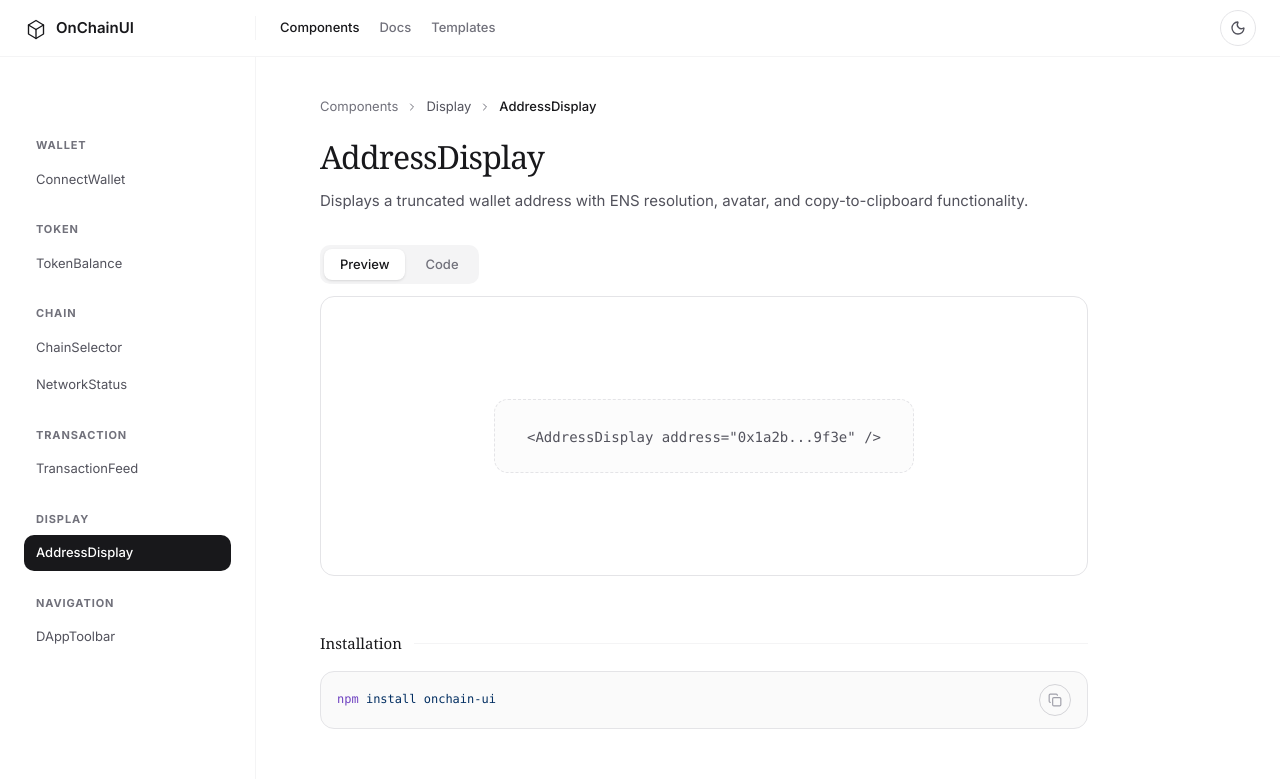
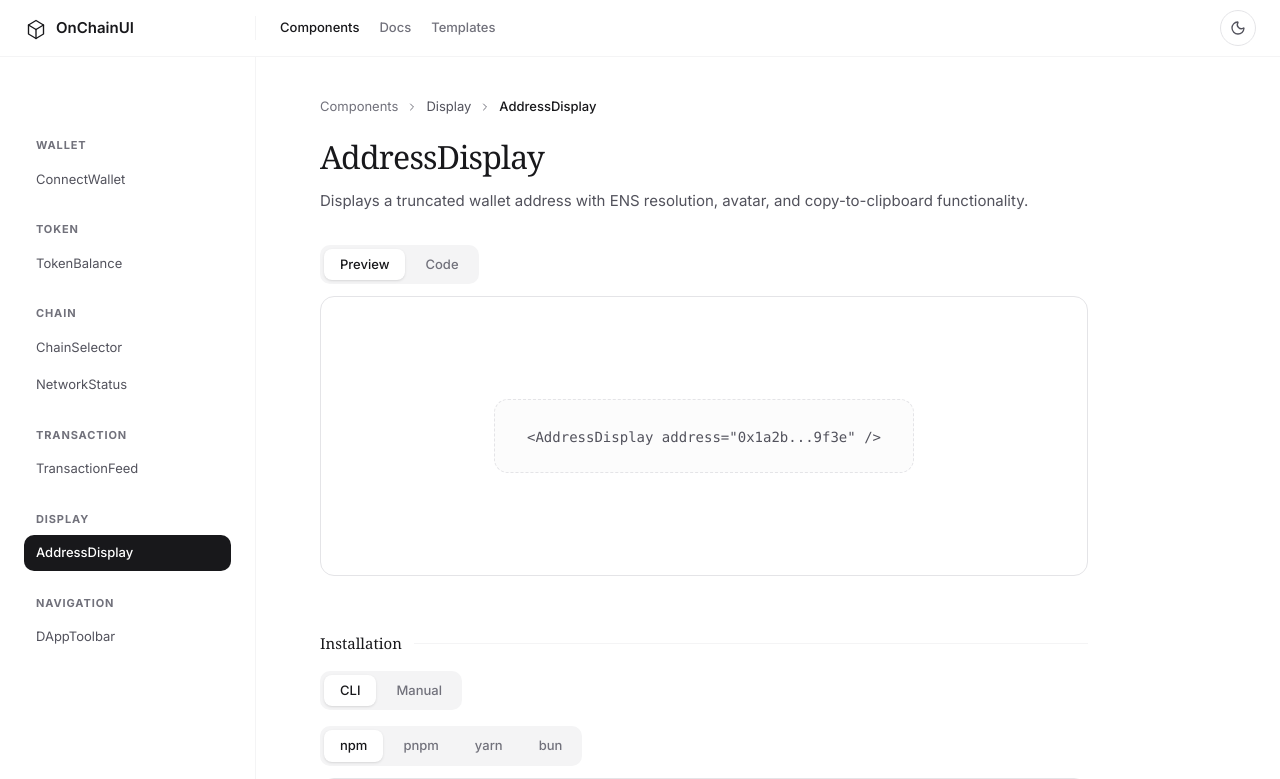
Before and after one commit to Quantapar/OnChainUI, a React (Vite) app in the folder frontend/: page /components/address-display in a window 1280 px wide. Shown: the top 779 px of the page. Built offline with nearby package versions, Linux system fonts and the light colour scheme.

Commit message:
feat: add source code display and installation section to components page

```diff
--- a/frontend/src/data/components.ts
+++ b/frontend/src/data/components.ts
@@ -5,6 +5,7 @@ export interface ComponentMeta {
   category: string;
   props: PropMeta[];
   code: string;
+  source: string;
   usage: string;
 }
 
@@ -50,6 +51,18 @@ export function App() {
     />
   )
 }`,
+    source: `import { ConnectWallet } from 'onchain-ui'
+
+export function App() {
+  return (
+    <ConnectWallet
+      providers={['metamask', 'walletconnect', 'coinbase']}
+      theme="light"
+      size="md"
+      onConnect={(address) => console.log('Connected:', address)}
+    />
+  )
+}`,
     usage: `<ConnectWallet />`,
   },
   {
@@ -66,6 +79,18 @@ export function App() {
       { name: "truncate", type: "number", default: "4", description: "Characters to show at start/end" },
     ],
     code: `import { AddressDisplay } from 'onchain-ui'
+
+export function App() {
+  return (
+    <AddressDisplay
+      address="0x1a2b3c4d5e6f7890abcdef1234567890abcd9f3e"
+      ens
+      avatar
+      copyable
+    />
+  )
+}`,
+    source: `import { AddressDisplay } from 'onchain-ui'
 
 export function App() {
   return (
@@ -103,6 +128,18 @@ export function App() {
     />
   )
 }`,
+    source: `import { TokenBalance } from 'onchain-ui'
+
+export function App() {
+  return (
+    <TokenBalance
+      token="ETH"
+      address="0x1a2b...9f3e"
+      showUsd
+      refreshInterval={15000}
+    />
+  )
+}`,
     usage: `<TokenBalance token="ETH" address="0x..." />`,
   },
   {
@@ -118,6 +155,17 @@ export function App() {
       { name: "compact", type: "boolean", default: "false", description: "Show icon-only compact mode" },
     ],
     code: `import { ChainSelector } from 'onchain-ui'
+
+export function App() {
+  return (
+    <ChainSelector
+      chains={[ethereum, polygon, base, arbitrum]}
+      value={1}
+      onChange={(chainId) => switchChain(chainId)}
+    />
+  )
+}`,
+    source: `import { ChainSelector } from 'onchain-ui'
 
 export function App() {
   return (
@@ -154,6 +202,18 @@ export function App() {
     />
   )
 }`,
+    source: `import { TransactionFeed } from 'onchain-ui'
+
+export function App() {
+  return (
+    <TransactionFeed
+      address="0x1a2b...9f3e"
+      limit={20}
+      filter="all"
+      onSelect={(tx) => openExplorer(tx.hash)}
+    />
+  )
+}`,
     usage: `<TransactionFeed address="0x..." />`,
   },
   {
@@ -179,6 +239,17 @@ export function App() {
     />
   )
 }`,
+    source: `import { NetworkStatus } from 'onchain-ui'
+
+export function App() {
+  return (
+    <NetworkStatus
+      chainId={1}
+      showGas
+      showBlock
+    />
+  )
+}`,
     usage: `<NetworkStatus chainId={1} />`,
   },
   {
@@ -192,27 +263,31 @@ export function App() {
       { name: "activeId", type: "string", default: "—", description: "ID of the currently active item (shows dot indicator)" },
       { name: "separator", type: "number", default: "—", description: "Index after which to insert a vertical separator" },
     ],
-    code: `import React, { useState } from "react"
+    code: `import { useState } from "react"
+import { DAppToolbar } from "@/components/dapp-toolbar"
+import { Wallet, ArrowLeftRight, Send, Globe, FileSearch } from "lucide-react"
+
+export default function DAppToolbarDemo() {
+  const [active, setActive] = useState("wallet")
+
+  const items = [
+    { id: "wallet", label: "Wallet", icon: <Wallet size={18} />, onClick: () => setActive("wallet") },
+    { id: "swap", label: "Swap", icon: <ArrowLeftRight size={18} />, onClick: () => setActive("swap") },
+    { id: "send", label: "Send", icon: <Send size={18} />, onClick: () => setActive("send") },
+    { id: "bridge", label: "Bridge", icon: <Globe size={18} />, onClick: () => setActive("bridge") },
+    { id: "explorer", label: "Explorer", icon: <FileSearch size={18} />, onClick: () => setActive("explorer") },
+  ]
+
+  return <DAppToolbar items={items} activeId={active} separator={2} />
+}`,
+    source: `import React, { useState } from "react"
 import { motion, AnimatePresence } from "framer-motion"
 
-interface ToolbarItem {
-  id: string
-  label: string
-  icon: React.ReactNode
-  onClick?: (e: React.MouseEvent) => void
-}
-
-interface DAppToolbarProps {
-  items: ToolbarItem[]
-  activeId?: string
-  separator?: number
-}
-
-export function DAppToolbar({ items, activeId, separator }: DAppToolbarProps) {
-  const [hoveredId, setHoveredId] = useState<string | null>(null)
+export const DAppToolbar = ({ items = [], activeId, separator, onSelect }) => {
+  const [hoveredId, setHoveredId] = useState(null)
   const [direction, setDirection] = useState(0)
 
-  const handleHover = (id: string | null) => {
+  const handleHover = (id) => {
     if (hoveredId !== null && id !== null) {
       const prevIndex = items.findIndex((item) => item.id === hoveredId)
       const nextIndex = items.findIndex((item) => item.id === id)
@@ -229,11 +304,9 @@ export function DAppToolbar({ items, activeId, separator }: DAppToolbarProps) {
   const PADDING = 16
   const SEPARATOR_WIDTH = 13
 
-  const getItemX = (index: number) => {
+  const getItemX = (index) => {
     let x = PADDING + index * (ITEM_SIZE + GAP)
-    if (separator !== undefined && index > separator) {
-      x += SEPARATOR_WIDTH
-    }
+    if (separator !== undefined && index > separator) x += SEPARATOR_WIDTH
     return x
   }
 
@@ -242,16 +315,13 @@ export function DAppToolbar({ items, activeId, separator }: DAppToolbarProps) {
 
   return (
     <div
-      className="relative flex items-center gap-2 rounded-full border
-        border-zinc-200 bg-white px-4 py-2 shadow-sm
-        dark:border-zinc-800 dark:bg-[#09090B]"
+      className="relative flex items-center gap-2 rounded-full border border-zinc-200 bg-white px-4 py-2 shadow-sm dark:border-zinc-800 dark:bg-[#09090B]"
       onMouseLeave={() => setHoveredId(null)}
     >
       <AnimatePresence>
         {hoveredId && (
           <motion.div
-            className="absolute top-1/2 left-0 -translate-y-1/2
-              rounded-xl bg-zinc-100 dark:bg-zinc-800"
+            className="absolute top-1/2 left-0 -translate-y-1/2 rounded-xl bg-zinc-100 dark:bg-zinc-800"
             style={{ width: ITEM_SIZE, height: ITEM_SIZE }}
             initial={{ opacity: 0, x: bgX, scale: 0.95 }}
             animate={{ opacity: 1, x: bgX, scale: 1 }}
@@ -267,23 +337,19 @@ export function DAppToolbar({ items, activeId, separator }: DAppToolbarProps) {
             <div className="mx-0.5 h-5 w-px bg-zinc-200 dark:bg-zinc-800" />
           )}
           <button
-            onClick={item.onClick}
+            onClick={() => onSelect?.(item.id)}
             onMouseEnter={() => handleHover(item.id)}
-            className={\`relative flex h-11 w-11 cursor-pointer items-center
-              justify-center rounded-xl transition-colors duration-200
-              active:scale-[0.95] \${
-                activeId === item.id
-                  ? "text-zinc-900 dark:text-white"
-                  : "text-zinc-400 hover:text-zinc-700
-                     dark:text-zinc-500 dark:hover:text-white"
-              }\`}
+            className={\`relative flex h-11 w-11 cursor-pointer items-center justify-center rounded-xl transition-colors duration-200 active:scale-[0.95] \${
+              activeId === item.id
+                ? "text-zinc-900 dark:text-white"
+                : "text-zinc-400 hover:text-zinc-700 dark:text-zinc-500 dark:hover:text-white"
+            }\`}
           >
             <span className="relative z-10">{item.icon}</span>
             {activeId === item.id && (
               <motion.div
                 layoutId="toolbar-active-dot"
-                className="absolute -bottom-0.5 h-1 w-1
-                  rounded-full bg-zinc-900 dark:bg-white"
+                className="absolute -bottom-0.5 h-1 w-1 rounded-full bg-zinc-900 dark:bg-white"
                 transition={{ type: "spring", stiffness: 400, damping: 30 }}
               />
             )}
@@ -294,30 +360,17 @@ export function DAppToolbar({ items, activeId, separator }: DAppToolbarProps) {
       <AnimatePresence>
         {hoveredItem && (
           <motion.div
-            key="toolbar-tooltip"
-            className="pointer-events-none absolute -top-10 left-0 z-50
-              whitespace-nowrap rounded-lg border border-zinc-200
-              bg-white px-2.5 py-1 shadow-sm
-              dark:border-zinc-800 dark:bg-[#09090B]"
-            initial={{
-              opacity: 0, y: 6, scale: 0.95,
-              x: tooltipX, translateX: "-50%",
-            }}
-            animate={{
-              opacity: 1, y: 0, scale: 1,
-              x: tooltipX, translateX: "-50%",
-            }}
-            exit={{
-              opacity: 0, y: 6, scale: 0.95,
-              transition: { duration: 0.12 },
-            }}
+            key="tooltip"
+            className="pointer-events-none absolute -top-10 left-0 z-50 whitespace-nowrap rounded-lg border border-zinc-200 bg-white px-2.5 py-1 shadow-sm dark:border-zinc-800 dark:bg-[#09090B]"
+            initial={{ opacity: 0, y: 6, scale: 0.95, x: tooltipX, translateX: "-50%" }}
+            animate={{ opacity: 1, y: 0, scale: 1, x: tooltipX, translateX: "-50%" }}
+            exit={{ opacity: 0, y: 6, scale: 0.95, transition: { duration: 0.12 } }}
             transition={{ type: "spring", stiffness: 300, damping: 25 }}
           >
             <AnimatePresence mode="popLayout" initial={false} custom={direction}>
               <motion.span
                 key={hoveredItem.id}
-                className="block text-[11px] font-medium
-                  text-zinc-900 dark:text-white"
+                className="block text-[11px] font-medium text-zinc-900 dark:text-white"
                 custom={direction}
                 initial={{ opacity: 0, y: direction * 8 }}
                 animate={{ opacity: 1, y: 0 }}
@@ -333,16 +386,6 @@ export function DAppToolbar({ items, activeId, separator }: DAppToolbarProps) {
     </div>
   )
 }`,
-    usage: `import { Wallet, ArrowLeftRight, Send, Globe, FileSearch } from 'lucide-react'
-
-const items = [
-  { id: 'wallet', label: 'Wallet', icon: <Wallet size={18} /> },
-  { id: 'swap', label: 'Swap', icon: <ArrowLeftRight size={18} /> },
-  { id: 'send', label: 'Send', icon: <Send size={18} /> },
-  { id: 'bridge', label: 'Bridge', icon: <Globe size={18} /> },
-  { id: 'explorer', label: 'Explorer', icon: <FileSearch size={18} /> },
-]
-
-<DAppToolbar items={items} activeId="wallet" separator={2} />`,
+    usage: `<DAppToolbar items={items} activeId="wallet" separator={2} />`,
   },
 ];
--- a/frontend/src/pages/ComponentsPage.tsx
+++ b/frontend/src/pages/ComponentsPage.tsx
@@ -153,9 +153,9 @@ function PropsTable({ component }: { component: ComponentMeta }) {
               className={`transition-colors hover:bg-zinc-50/50 dark:hover:bg-zinc-900/40 ${i < component.props.length - 1 ? "border-b border-zinc-100 dark:border-[#1e1e22]" : ""}`}
             >
               <td className="whitespace-nowrap px-5 py-3">
-                <code className="rounded-md bg-zinc-100 px-1.5 py-0.5 font-mono text-xs font-medium text-zinc-800 dark:bg-zinc-800 dark:text-zinc-200">
+                <span className="font-mono text-xs font-medium text-zinc-800 dark:text-zinc-200">
                   {prop.name}
-                </code>
+                </span>
               </td>
               <td className="whitespace-nowrap px-5 py-3 font-mono text-xs text-zinc-500 dark:text-zinc-400">
                 {prop.type}
@@ -300,6 +300,84 @@ const LIVE_PREVIEWS: Record<string, React.ReactNode> = {
   "dapp-toolbar": <DAppToolbarLivePreview />,
 };
 
+const INSTALL_COMMANDS = [
+  { id: "npm", command: (name: string) => `npx onchain-ui add ${name}` },
+  { id: "pnpm", command: (name: string) => `pnpm dlx onchain-ui add ${name}` },
+  { id: "yarn", command: (name: string) => `npx onchain-ui add ${name}` },
+  { id: "bun", command: (name: string) => `bunx onchain-ui add ${name}` },
+] as const;
+
+function InstallationSection({ component }: { component: ComponentMeta }) {
+  const [mode, setMode] = useState<"cli" | "manual">("cli");
+  const [pm, setPm] = useState<string>("npm");
+
+  const activeCommand = INSTALL_COMMANDS.find((c) => c.id === pm) ?? INSTALL_COMMANDS[0];
+
+  return (
+    <div className="mt-14">
+      <SectionHeading>Installation</SectionHeading>
+
+      <div className="mt-4 inline-flex items-center gap-1 rounded-lg bg-zinc-100 p-1 dark:bg-zinc-900">
+        {(["cli", "manual"] as const).map((m) => (
+          <button
+            key={m}
+            onClick={() => setMode(m)}
+            className={`relative cursor-pointer rounded-md px-4 py-1.5 text-[13px] font-medium transition-colors duration-150 ${
+              mode === m
+                ? "text-zinc-900 dark:text-zinc-100"
+                : "text-zinc-500 hover:text-zinc-700 dark:text-zinc-400 dark:hover:text-zinc-200"
+            }`}
+          >
+            {mode === m && (
+              <motion.span
+                layoutId="install-tab-indicator"
+                className="absolute inset-0 rounded-md bg-white shadow-sm dark:bg-zinc-800"
+                transition={{ type: "spring", stiffness: 400, damping: 30 }}
+              />
+            )}
+            <span className="relative z-10">{m === "cli" ? "CLI" : "Manual"}</span>
+          </button>
+        ))}
+      </div>
+
+      {mode === "cli" ? (
+        <div className="mt-4">
+          <div className="mb-3 inline-flex items-center gap-1 rounded-lg bg-zinc-100 p-1 dark:bg-zinc-900">
+            {INSTALL_COMMANDS.map((c) => (
+              <button
+                key={c.id}
+                onClick={() => setPm(c.id)}
+                className={`relative cursor-pointer rounded-md px-4 py-1.5 text-[13px] font-medium transition-colors duration-150 ${
+                  pm === c.id
+                    ? "text-zinc-900 dark:text-zinc-100"
+                    : "text-zinc-500 hover:text-zinc-900 dark:text-zinc-400 dark:hover:text-zinc-100"
+                }`}
+              >
+                {pm === c.id && (
+                  <motion.span
+                    layoutId="install-pm-indicator"
+                    className="absolute inset-0 rounded-md bg-white shadow-sm dark:bg-zinc-800"
+                    transition={{ type: "spring", stiffness: 400, damping: 30 }}
+                  />
+                )}
+                <span className="relative z-10">{c.id}</span>
+              </button>
+            ))}
+          </div>
+          <CodeBlock code={activeCommand.command(component.slug)} compact />
+        </div>
+      ) : (
+        <div className="mt-4">
+          <p className="mb-3 text-[13px] text-zinc-500 dark:text-zinc-400">
+            Drop this into your project. It's all yours.
+          </p>
+          <CodeBlock code={component.source} />
+        </div>
+      )}
+    </div>
+  );
+}
+
 function ComponentDetail({ component }: { component: ComponentMeta }) {
   const [tab, setTab] = useState<"preview" | "code">("preview");
 
@@ -365,12 +443,7 @@ function ComponentDetail({ component }: { component: ComponentMeta }) {
         </div>
       </div>
 
-      <div className="mt-14">
-        <SectionHeading>Installation</SectionHeading>
-        <div className="mt-4">
-          <CodeBlock code="npm install onchain-ui" compact />
-        </div>
-      </div>
+      <InstallationSection component={component} />
 
       <div className="mt-14 pb-16">
         <SectionHeading>Props</SectionHeading>
```
